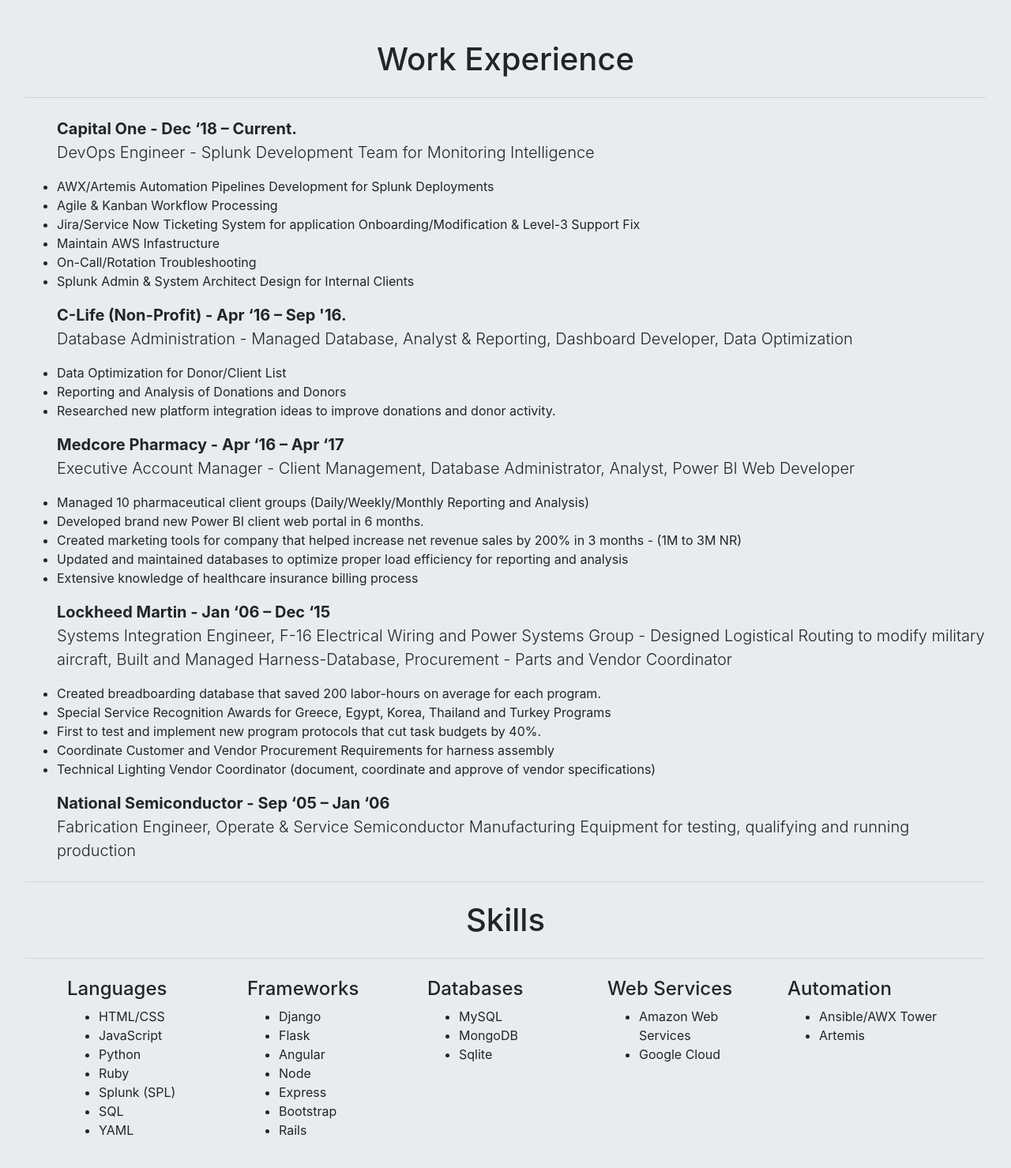
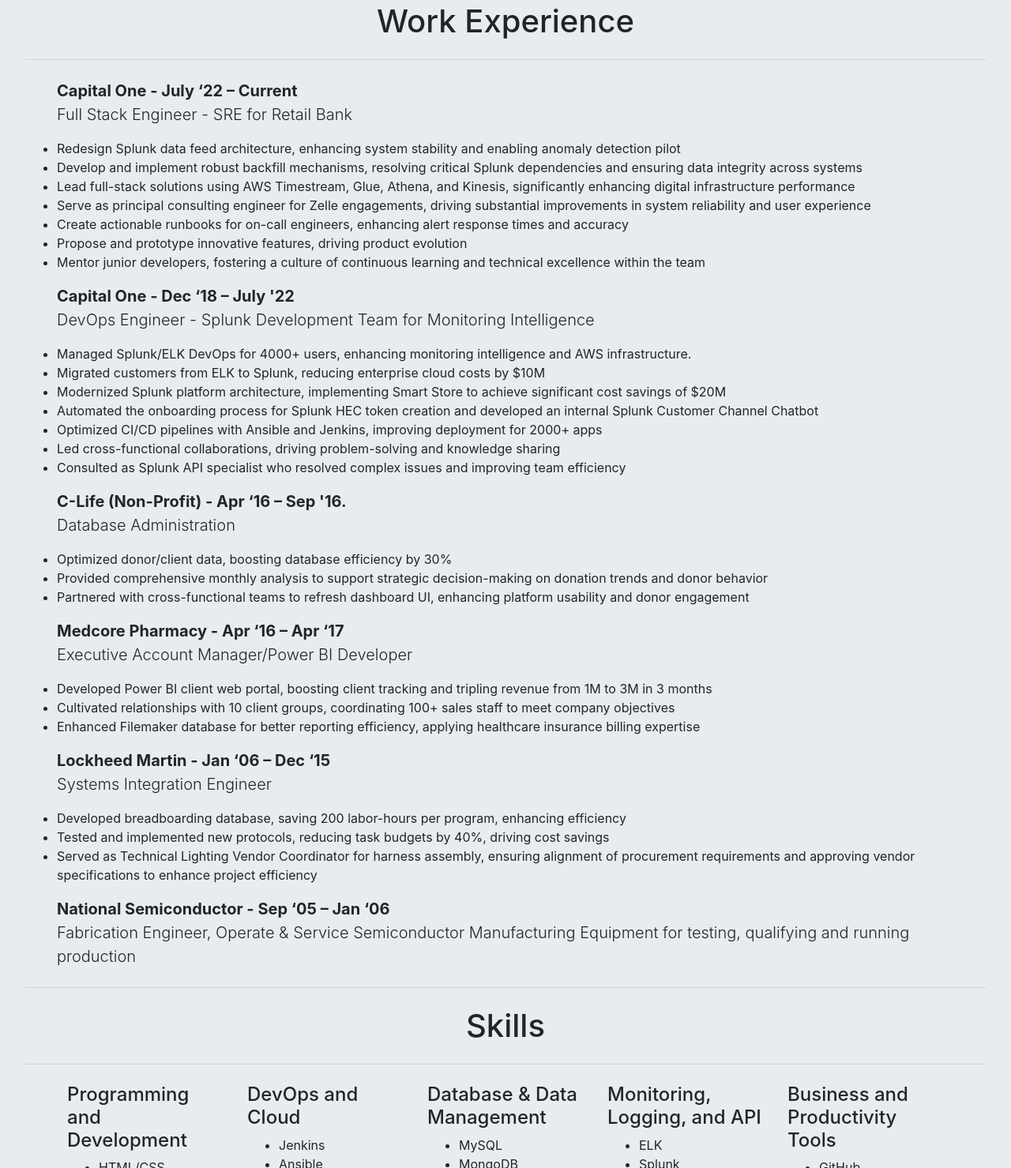
Before and after one commit to mnw247/mnw247.github.io, a plain HTML site: page index.html in a window 1280 px wide. Shown: the part 2785-4264 px from the top of the page at 79% size. Drawn offline with nearby package versions, Linux system fonts and the light colour scheme; a web font is replaced by a local one.

Commit message:
Resume update 2024

```diff
--- a/index.html
+++ b/index.html
@@ -119,8 +119,8 @@
     </div>
 </div>
 <div class="jumbotron">
-  <h1 class="text-center">About me</h1>
-  <p>DevOps Engineer with background in Full Stack Development and Electrical Engineering.  I have a diverse range of work experience that includes account management and technical operations from several industry fields. I enjoy challenges that take high level analytical skills to determine, not only in the creative challenges that web development brings but also the challenge of effectively communicating those ideas to team members on a day to day basis.  My ideal company would be one that has a company culture that fosters new ideas and discussions around their employees as well as their investment in training their employees.</p>
+  <h1 class="text-center">About Me</h1>
+  <p>DevOps Engineer with a background in Full Stack Development and Electrical Engineering, experienced in account management and technical operations across various industries. Skilled in high-level analytical problem-solving, creative web development, and effective team communication. Seeking a company that values innovation, open discussions, and employee development through training.</p>
 </div>
 <!-- Experience & Skills-->
 <div class="thirdbody" id="experience"></div>
@@ -128,38 +128,45 @@
     <h1 class="text-center">Work Experience</h1>
     <hr class="my-4">
     <ul>
-        <p class="lead"><span class="font-weight-bold">Capital One - Dec ‘18 – Current.</span>
+        <p class="lead"><span class="font-weight-bold">Capital One - July ‘22 – Current</span>
+            <br>Full Stack Engineer - SRE for Retail Bank</br>
+            <li>Redesign Splunk data feed architecture, enhancing system stability and enabling anomaly detection pilot</li>
+            <li>Develop and implement robust backfill mechanisms, resolving critical Splunk dependencies and ensuring data integrity across systems</li>
+            <li>Lead full-stack solutions using AWS Timestream, Glue, Athena, and Kinesis, significantly enhancing digital infrastructure performance</li>
+            <li>Serve as principal consulting engineer for Zelle engagements, driving substantial improvements in system reliability and user experience</li>
+            <li>Create actionable runbooks for on-call engineers, enhancing alert response times and accuracy</li>
+            <li>Propose and prototype innovative features, driving product evolution</li>
+            <li>Mentor junior developers, fostering a culture of continuous learning and technical excellence within the team</li>            </li>
+        </p>
+        <p class="lead"><span class="font-weight-bold">Capital One - Dec ‘18 – July '22</span>
             <br>DevOps Engineer - Splunk Development Team for Monitoring Intelligence</br>
-            <li>AWX/Artemis Automation Pipelines Development for Splunk Deployments</li>
-            <li>Agile & Kanban Workflow Processing</li>
-            <li>Jira/Service Now Ticketing System for application Onboarding/Modification & Level-3 Support Fix</li>
-            <li>Maintain AWS Infastructure</li>
-            <li>On-Call/Rotation Troubleshooting</li>
-            <li>Splunk Admin & System Architect Design for Internal Clients</li>
+            <li>Managed Splunk/ELK DevOps for 4000+ users, enhancing monitoring intelligence and AWS infrastructure.</li>
+            <li>Migrated customers from ELK to Splunk, reducing enterprise cloud costs by $10M</li>
+            <li>Modernized Splunk platform architecture, implementing Smart Store to achieve significant cost savings of $20M</li>
+            <li>Automated the onboarding process for Splunk HEC token creation and developed an internal Splunk Customer Channel Chatbot</li>
+            <li>Optimized CI/CD pipelines with Ansible and Jenkins, improving deployment for 2000+ apps</li>
+            <li>Led cross-functional collaborations, driving problem-solving and knowledge sharing</li>
+            <li>Consulted as Splunk API specialist who resolved complex issues and improving team efficiency</li>
         </p>
         <p class="lead"><span class="font-weight-bold">C-Life (Non-Profit) - Apr ‘16 – Sep '16.</span>
-            <br>Database Administration - Managed Database, Analyst & Reporting, Dashboard Developer, Data Optimization</br>
-            <li>Data Optimization for Donor/Client List</li>
-            <li>Reporting and Analysis of Donations and Donors</li>
-            <li>Researched new platform integration ideas to improve donations and donor activity.</li>
+            <br>Database Administration</br>
+            <li>Optimized donor/client data, boosting database efficiency by 30%</li>
+            <li>Provided comprehensive monthly analysis to support strategic decision-making on donation trends and donor behavior</li>
+            <li>Partnered with cross-functional teams to refresh dashboard UI, enhancing platform usability and donor engagement</li>
         </p>
 
         <p class="lead"><span class="font-weight-bold">Medcore Pharmacy - Apr ‘16 – Apr ‘17</span>
-            <br>Executive Account Manager - Client Management, Database Administrator, Analyst, Power BI Web Developer</br>
-            <li>Managed 10 pharmaceutical client groups (Daily/Weekly/Monthly Reporting and Analysis)</li>
-            <li>Developed brand new Power BI client web portal in 6 months.</li>
-            <li>Created marketing tools for company that helped increase net revenue sales by 200% in 3 months - (1M to 3M NR)</li>
-            <li>Updated and maintained databases to optimize proper load efficiency for reporting and analysis</li>
-            <li>Extensive knowledge of healthcare insurance billing process</li>
+            <br>Executive Account Manager/Power BI Developer</br>
+            <li>Developed Power BI client web portal, boosting client tracking and tripling revenue from 1M to 3M in 3 months</li>
+            <li>Cultivated relationships with 10 client groups, coordinating 100+ sales staff to meet company objectives</li>
+            <li>Enhanced Filemaker database for better reporting efficiency, applying healthcare insurance billing expertise</li>
         </p>
 
         <p class="lead"><span class="font-weight-bold">Lockheed Martin - Jan ‘06 – Dec ‘15</span>
-            <br>Systems Integration Engineer, F-16 Electrical Wiring and Power Systems Group - Designed Logistical Routing to modify military aircraft, Built and Managed Harness-Database,  Procurement - Parts and Vendor Coordinator</br>
-            <li>Created breadboarding database that saved 200 labor-hours on average for each program.</li>
-            <li>Special Service Recognition Awards for Greece, Egypt, Korea, Thailand and Turkey Programs</li>
-            <li>First to test and implement new program protocols that cut task budgets by 40%.</li>
-            <li>Coordinate Customer and Vendor Procurement Requirements for harness assembly</li>
-            <li>Technical Lighting Vendor Coordinator (document, coordinate and approve of vendor specifications)</li>
+            <br>Systems Integration Engineer</br>
+            <li>Developed breadboarding database, saving 200 labor-hours per program, enhancing efficiency</li>
+            <li>Tested and implemented new protocols, reducing task budgets by 40%, driving cost savings</li>
+            <li>Served as Technical Lighting Vendor Coordinator for harness assembly, ensuring alignment of procurement requirements and approving vendor specifications to enhance project efficiency</li>
         </p>
 
         <p class="lead"><span class="font-weight-bold">National Semiconductor - Sep ‘05 – Jan ‘06</span>
@@ -173,49 +180,64 @@
     <div class="container">
         <div class="row">
             <div class="col">
-                <h4 class="cursive">Languages</h4>
+                <h4 class="cursive">Programming and Development</h4>
                 <ul>
                     <li>HTML/CSS</li>
                     <li>JavaScript</li>
                     <li>Python</li>
-                    <li>Ruby</li>
+                    <li>Go</li>
                     <li>Splunk (SPL)</li>
                     <li>SQL</li>
                     <li>YAML</li>
+                    <li>Node Js</li>
                 </ul>
             </div>
             <div class="col">
-                <h4 class="cursive">Frameworks</h4>
+                <h4 class="cursive">DevOps and Cloud</h4>
                 <ul>
-                    <li>Django</li>
-                    <li>Flask</li>
-                    <li>Angular</li>
-                    <li>Node</li>
-                    <li>Express</li>
-                    <li>Bootstrap</li>
-                    <li>Rails</li>
+                    <li>Jenkins</li>
+                    <li>Ansible</li>
+                    <li>Terraform</li>
+                    <li>Cloud Formation Template</li>
+                    <li>AWS Cloud Services</li>
                 </ul>
             </div>
             <div class="col">
-                <h4 class="cursive">Databases</h4>
+                <h4 class="cursive">Database & Data Management</h4>
                 <ul>
                     <li>MySQL</li>
                     <li>MongoDB</li>
-                    <li>Sqlite</li>
+                    <li>InfluxDB</li>
+                    <li>Snowflake</li>
+                    <li>Delta Lake</li>
+                    <li>Databricks</li>
                 </ul>
             </div>
             <div class="col">
-                <h4 class="cursive">Web Services</h4>
+                <h4 class="cursive">Monitoring, Logging, and API</h4>
                 <ul>
-                    <li>Amazon Web Services</li>
-                    <li>Google Cloud</li>
+                    <li>ELK</li>
+                    <li>Splunk</li>
+                    <li>NewRelic</li>
+                    <li>Datadog</li>
+                    <li>Grafana</li>
+                    <li>Insomnia</li>
+                    <li>Postman</li>
                 </ul>
             </div>
             <div class="col">
-                <h4 class="cursive">Automation</h4>
+                <h4 class="cursive">Business and Productivity Tools</h4>
                 <ul>
-                    <li>Ansible/AWX Tower</li>
-                    <li>Artemis</li>
+                    <li>GitHub</li>
+                    <li>Microsoft Office 365</li>
+                    <li>Google Suite</li>
+                    <li>ServiceNow</li>
+                    <li>Kafka</li>
+                    <li>Kinesis/Kinesis Stream</li>
+                    <li>Account Management</li>
+                    <li>Project Management</li>
+                    <li>Client Relation</li>
+                    <li>Customer Service</li>
                 </ul>
             </div>
         </div>
@@ -229,6 +251,7 @@
     </p>
     <p>Continued Education</p>
     <ul>
+        <li>AWS – Solutions Architect - Associate (Nov 2022)</li>
         <li>Coding Dojo Graduate (August 24, 2018)</li>
         <li>AWS – Certified Developer - Associate (May 2018)</li>
         <li>Accounting & Finance 101</li>
@@ -238,7 +261,7 @@
     </p>
 
     <p class="text-center">
-        <a class="btn btn-primary btn-lg" href="https://docs.google.com/document/d/1Kp8j1cH-o7YsrB6KX-PalLusBvIjfBVodTNb0ZeVB2Q/edit?usp=sharing" role="button">Learn more</a>
+        <a class="btn btn-primary btn-lg" href="https://docs.google.com/presentation/d/1w6RWG7Rco0pxiLovdYhEUVmlEvpJtaUreWPFxMMc3FY/edit?usp=sharing" role="button">Learn more</a>
     </p>
     <hr class="my-4">
 </div>
@@ -253,7 +276,7 @@
             <img src="images/background.jpg">
             <div class="carousel-caption">
                 <h1 class="display-2">Resume</h1>
-                <a href="https://docs.google.com/document/d/1Kp8j1cH-o7YsrB6KX-PalLusBvIjfBVodTNb0ZeVB2Q/edit?usp=sharing"><button type="button" class="btn btn-primary btn-lg">Click Here</button></a>
+                <a href="https://docs.google.com/presentation/d/1w6RWG7Rco0pxiLovdYhEUVmlEvpJtaUreWPFxMMc3FY/edit?usp=sharing"><button type="button" class="btn btn-primary btn-lg">Click Here</button></a>
             </div>
         </div>
         <div class="carousel-item">
```
